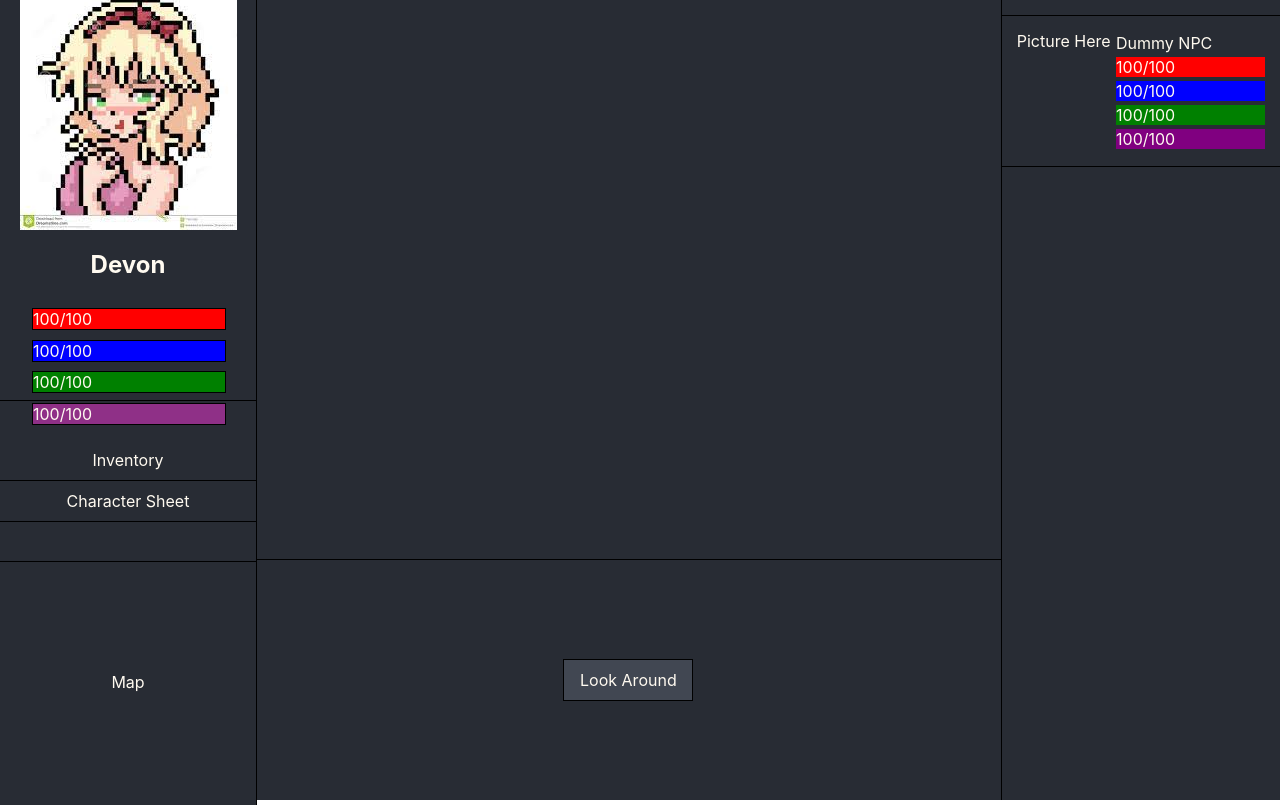
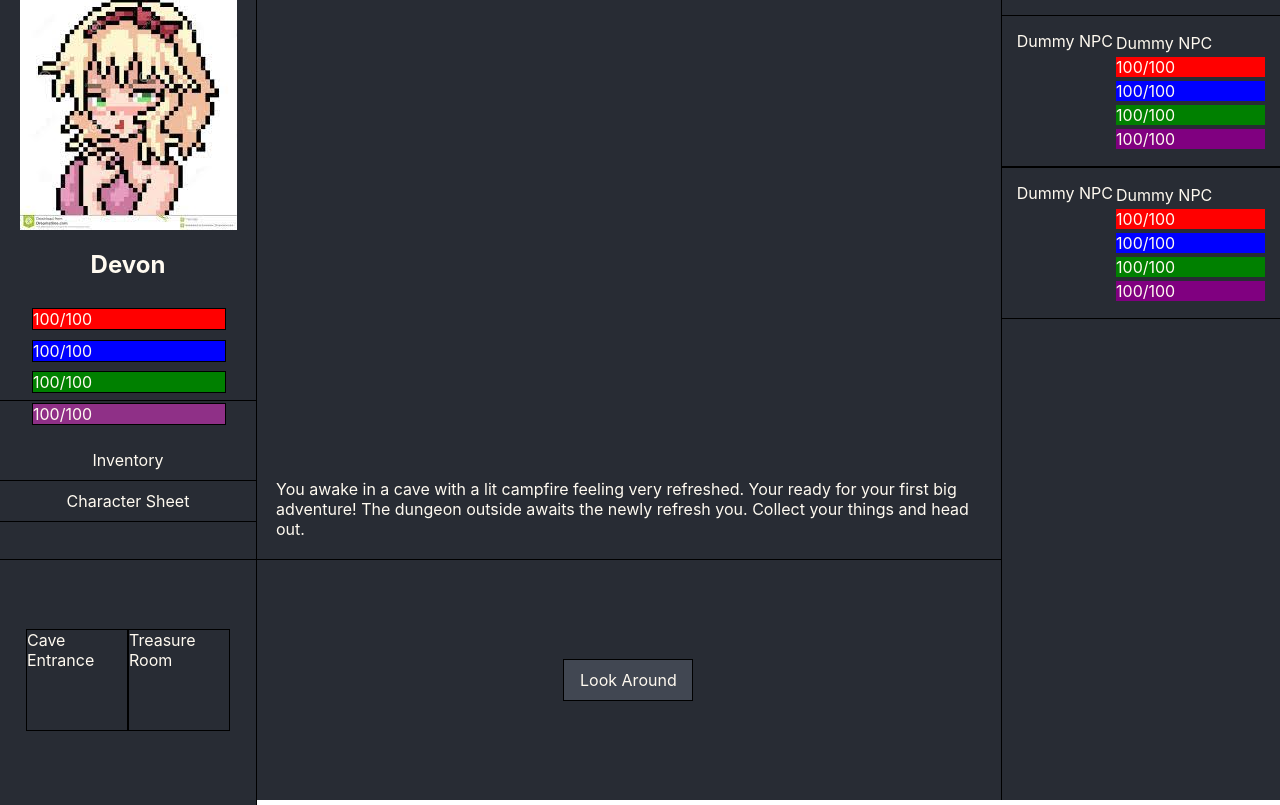
Before and after one commit to Ningauble479/ReactGame, a React app in the folder cli/: page / in a window 1280 px wide. Shown: the top 805 px of the page. Built offline with nearby package versions, Linux system fonts and the light colour scheme.

Commit message:
added npcs and map framework

```diff
--- a/cli/src/Items/Weapons.js
+++ b/cli/src/Items/Weapons/Weapons.js
@@ -1,5 +1,5 @@
 import { useContext } from "react"
-import { CurrentBattleContext } from "../context/CurrentBattle"
+import { CurrentBattleContext } from "../../context/CurrentBattle"
 
 
 const SplinteringSwing = () => {
@@ -16,6 +16,7 @@ const SplinteringSwing = () => {
             } else {
                 currentEnemiesArr[i].hp = currentEnemiesArr[i].hp - 4
                 setCurrentEnemies(currentEnemiesArr)
+                //what
             }
         }
     })
--- a/cli/src/context/Character.js
+++ b/cli/src/context/Character.js
@@ -12,10 +12,45 @@ export const CharacterArea = ({children}) => {
     const [horny, setHorny] = useState(100);
     const [name, setName] = useState("Devon");
 
+    const maxStats = (stats) => {
+        for(let i = 0; i < stats.length; i++){
+            switch(stats[i]) {
+                case "Health":
+                    setHealth(100);
+                    break;
+                case "Stamina":
+                    setStamina(100);
+                    break;
+                case "Mana":
+                    setMana(100)
+                    break;
+                case "Horny":
+                    setHorny(100);
+                    break;
+                default:
+                    console.log("No stat given to maxStat or unkown stat given to maxStat. maxStat requires a stat.")
+                    break;
+            }
+        }
+    }
+
+    const state = {
+        health,
+        setHealth,
+        stamina,
+        setStamina,
+        mana,
+        setMana,
+        horny,
+        setHorny,
+        name,
+        setName,
+        maxStats
+    }
 
     //Normally you wrap whatever your trying to pass your context to with this. Doing it this way stops us from rewriting all the values multiple times.
     return (
-        <CharacterContext.Provider value={{health, setHealth, stamina, setStamina, mana, setMana, horny, setHorny, name, setName}}>
+        <CharacterContext.Provider value={state}>
             {children}
         </CharacterContext.Provider>
     )
--- a/cli/src/context/GameState.js
+++ b/cli/src/context/GameState.js
@@ -1,6 +1,6 @@
 import { createContext, useContext, useEffect, useState} from 'react'
 import { StoryContext } from './Story'
-import { StartActions, StartScene } from '../scenes/Start.js'
+import { StartActions } from '../scenes/Start.js'
 //This creates our context. React requires this to function and its also what we will be calling from other functions
 export const GameStateContext = createContext("")
 
@@ -11,18 +11,23 @@ export const GameStateArea = ({children}) => {
     const [currentAction, setCurrentAction] = useState(<StartActions/>);
     const [location, setLocation] = useState("Start");
     const [currentPage, setCurrentPage] = useState();
+    const [scene, setScene] = useState({})
 
-    const {leftStart} = useContext(StoryContext)
-
-    useEffect(()=>{
-        if(!leftStart){
-            setCurrentPage(<StartScene/>);
-        }
-    },[])
-
+    const state = {
+        doing,
+        setDoing,
+        currentAction,
+        setCurrentAction,
+        location,
+        setLocation,
+        currentPage,
+        setCurrentPage,
+        scene,
+        setScene
+    }
     //Normally you wrap whatever your trying to pass your context to with this. Doing it this way stops us from rewriting all the values multiple times.
     return (
-        <GameStateContext.Provider value={{doing, setDoing, currentAction, setCurrentAction, location, setLocation, currentPage, setCurrentPage}}>
+        <GameStateContext.Provider value={state}>
             {children}
         </GameStateContext.Provider>
     )
--- a/cli/src/context/Inventory.js
+++ b/cli/src/context/Inventory.js
@@ -1,14 +1,19 @@
-import { createContext, useState} from 'react'
+import { createContext, useContext, useState} from 'react'
+import { TextContext } from './Text'
 
 //This creates our context. React requires this to function and its also what we will be calling from other functions
 export const InventoryContext = createContext("")
+
+export const useInventoryContext = ( ) => {
+    return useContext(InventoryContext)
+}
 
 //Use this as a react component. Whatever you wrap with this will have access to all of the values within.
 export const InventoryArea = ({children}) => {
     //These are our context states. This is our actual inventory
     const [inventory, setInventory] = useState([]);
     const [active, setActive] = useState(false);
-
+    const {textArray, setTextArray} = useContext(TextContext)
     const addItem = (item) => {
         //Copy our inventory array
         let inventoryArr = inventory;
@@ -20,7 +25,7 @@ export const InventoryArea = ({children}) => {
                 //Add to inventory (Remember thanks to state we dont want to mutate the original. So instead we create a new array, edit that one and then replace the original)
                 inventoryArr[i].amount = inventoryArr[i].amount + 1;
                 //Set the inventory array
-                setInventory(inventoryArr);
+                setInventory([...inventoryArr]);
                 //Let the find function know we found our item
                 return true;
             }
@@ -30,11 +35,21 @@ export const InventoryArea = ({children}) => {
             //Add the item to the state array(We use concat so that we can return a new array instead of mutating the original)
             setInventory(inventory.concat(item))
         }
+        console.log(textArray)
+        setTextArray(textArray.concat(`You add 1 ${item.name} to your inventory`))
 
+    }
+
+    const state = {
+        inventory,
+        setInventory,
+        active,
+        setActive,
+        addItem
     }
     //Normally you wrap whatever your trying to pass your context to with this. Doing it this way stops us from rewriting all the values multiple times.
     return (
-        <InventoryContext.Provider value={{inventory, setInventory, active, setActive, addItem}}>
+        <InventoryContext.Provider value={state}>
             {children}
         </InventoryContext.Provider>
     )
--- /dev/null
+++ b/cli/src/context/Map.js
@@ -0,0 +1,26 @@
+import { createContext, useContext, useState} from 'react'
+
+//This creates our context. React requires this to function and its also what we will be calling from other functions
+export const MapContext = createContext("")
+
+export const useMapContext = ( ) => {
+    return useContext(MapContext)
+}
+
+//Use this as a react component. Whatever you wrap with this will have access to all of the values within.
+export const MapArea = ({children}) => {
+    //These are our context states. This is our actual Map
+    const [mapOpen, setMapOpen] = useState(false);
+
+
+    const state = {
+        mapOpen,
+        setMapOpen,
+    }
+    //Normally you wrap whatever your trying to pass your context to with this. Doing it this way stops us from rewriting all the values multiple times.
+    return (
+        <MapContext.Provider value={state}>
+            {children}
+        </MapContext.Provider>
+    )
+}
--- a/cli/src/context/NPC.js
+++ b/cli/src/context/NPC.js
@@ -6,39 +6,19 @@ export const NPCContext = createContext("")
 //Use this as a react component. Whatever you wrap with this will have access to all of the values within.
 export const NPCArea = ({children}) => {
     //These are our context states. This is all the info needed for our character
-    const [NPCArray, setNPCArray] = useState([
-        {
-            name: 'Dummy NPC',
-            health: 100,
-            mana: 100,
-            stamina: 100,
-            horny: 100,
-            dead: false,
-            selected: false,
-            id: 1
-        }
-    ]);
+    const [nPCArray, setNPCArray] = useState([]);
+    const [selectedNPC, setSelectedNPC] = useState(0)
 
-    const selectNPC = (npcID) => {
-
-        let npcArray = NPCArray;
-
-        let npcFound = npcArray.find((npc, i)=>{
-
-            if(npc.id === npcID){
-                console.log("FOUND IT")
-                npcArray[i].selected = true
-
-                setNPCArray(npcArray)
-
-                return true
-            }
-        })
+    const state = {
+        nPCArray,
+        setNPCArray,
+        selectedNPC,
+        setSelectedNPC
     }
 
     //Normally you wrap whatever your trying to pass your context to with this. Doing it this way stops us from rewriting all the values multiple times.
     return (
-        <NPCContext.Provider value={{NPCArray, setNPCArray, selectNPC}}>
+        <NPCContext.Provider value={state}>
             {children}
         </NPCContext.Provider>
     )
--- a/cli/src/context/Text.js
+++ b/cli/src/context/Text.js
@@ -9,9 +9,7 @@ export const TextArea = ({children}) => {
     const [textArray, setTextArray] = useState([]);
 
     const addToTextArray = (text) => {
-        const startArray = textArray
-        startArray.push(text)
-        setTextArray(startArray)
+        setTextArray(textArray.concat(text))
     }
 
     //Normally you wrap whatever your trying to pass your context to with this. Doing it this way stops us from rewriting all the values multiple times.
--- /dev/null
+++ b/cli/src/pages/Map.js
@@ -0,0 +1,124 @@
+import { useContext, useEffect, useState } from "react"
+import { useMapContext } from "../context/Map"
+import '../styles/Map/Main.css'
+import { TextContext } from "../context/Text"
+import { ActionButton } from "../components/ActionButton"
+import { Action } from "@remix-run/router"
+import { CharacterContext } from "../context/Character"
+
+const openChest = () => {
+    console.log("test")
+
+}
+
+
+export const MapPanel = () => {
+    const {mapOpen, setMapOpen} = useMapContext()
+    const [mapRows, setMapRows] = useState([])
+    const [mapRooms, setMapRooms] = useState([])
+    const [chestsOpened, setChestsOpened] = useState([])
+    const {textArray, addToTextArray} = useContext(TextContext)
+
+
+    const RoomObj = (edit) => {
+        const defaultSpecial = () => {
+            addToTextArray("What")
+        }
+
+        let room = {
+            name: "A room",
+            entrance: false,
+            exitNorth: "none",
+            exitWest: "none",
+            exitSouth: "none",
+            exitEast: "none",
+            visited: false,
+            enemies: false,
+            theme: "default",
+            enteringText: "You have entered a new room",
+            specialActions: <ActionButton action={defaultSpecial} name={"Default"}/>,
+            roomDesc: "A room with no special attributes",
+            id: !mapRooms.isArray ? 1 : mapRooms.length
+
+        }
+        room = {
+            edit
+        }
+        return room
+    }
+
+
+    const Campfire = () => {
+        const {maxStats} = useContext(CharacterContext)
+        maxStats("Health", "Mana", "Stamina")
+    }
+
+    const checkChest = (id) => {
+        if(chestsOpened?.includes(id)){return false}
+        return true
+    }
+
+    const startingCave = [
+        {
+            name: "Cave Entrance",
+            entrance: true,
+            exitNorth: "Entrance",
+            exitSouth: "Door",
+            visited: true,
+            enemies: false,
+            theme: "Cave",
+            enteringText: "You have entered the cave in the mountain. Your adventure begins here.",
+            specialActions: <ActionButton action={Campfire()} name="Rest at campfire"/>,
+            roomDesc: "The entrance to the cave. You can hear a storm raging outside."
+        },
+        {
+            name: "Treasure Room",
+            exitEast: "Door",
+            visited: false,
+            enemies: true,
+            theme: "Cave",
+            chestOpened: false,
+            enteringText: "There is a small treasure chest in the room. It looks to be openable.",
+            specialActions: <ActionButton action={openChest({size: 'small', level: "1", id: 1})} name="Rest at campfire" conditions={checkChest(1)}/>,
+            roomDesc: "This is a treasure room"
+        }
+
+    ]
+
+
+    const createMap = (Map) => {
+        const roomArray = []
+        startingCave.forEach(room => {
+            roomArray.pop(RoomObj(room, roomArray))
+            console.log(roomArray)
+        });
+        setMapRooms(roomArray)
+    }
+
+    useEffect(()=>{
+        createMap(startingCave)
+    },[])
+
+
+
+    const Room = ({room}) => {
+        return(
+        <div className="RoomSmall">
+            {
+                room.name
+            }
+        </div>
+        )
+    }
+
+    return (
+    <div className={mapOpen ? "MapContainer-Full" : "MapContainer-Mini"} onClick={()=>{mapOpen ? setMapOpen(false) : setMapOpen(true)}}>
+
+        {startingCave.map((room)=>{
+                    return(
+                        <Room room={room}/>
+                    )
+                })}
+    </div>
+    )
+}
--- a/cli/src/pages/UI/InfoPanel.jsx
+++ b/cli/src/pages/UI/InfoPanel.jsx
@@ -5,6 +5,7 @@ import characterPortrait from '../../pictures/Character/Placeholder.jpg'
 import { MenuContext } from '../../context/menuContext'
 import { Inventory } from '../menu/Inventory'
 import { CharacterSheet } from '../menu/CharacterSheet'
+import { MapPanel } from '../Map'
 
 //Main Info Panel Component. This will house things like our character card/Health and buttons to take you to different in game menus.
 export const InfoPanel = () => {
@@ -85,8 +86,7 @@ export const InfoPanel = () => {
                     }
                 </div>
                 <div className='miniMap'>
-                    Map
-
+                    <MapPanel/>
                 </div>
             </div>
             <div className='menu'>
--- a/cli/src/pages/UI/NPCPanel.jsx
+++ b/cli/src/pages/UI/NPCPanel.jsx
@@ -1,17 +1,22 @@
-import { useContext } from 'react'
+import { useContext, useEffect } from 'react'
 import '../../styles/UI/NPCPanel.css'
 import { NPCContext } from '../../context/NPC'
 
 
 
+
+
+
+//The text panel will hold all of our text. We will be mainly telling our story through here.
+export const NPCPanel = () => {
+    const {nPCArray, selectNPC, selectedNPC, setSelectedNPC} = useContext(NPCContext)
     const NPCBox = ({npc}) => {
-
-    const { selectNPC } = useContext(NPCContext)
-    console.log(npc.selected)
         return (
-        <div className={`NPCPanel-NPCBox ${npc.selected ? 'selected' : null}`} onClick={()=>{selectNPC(npc.id)}}>
+            <div className={npc.id === selectedNPC ? 'selected NPCPanel-NPCBox' : 'NPCPanel-NPCBox'} onClick={()=>{
+                setSelectedNPC(npc.id)
+                }}>
                 <div className='image'>
-                Picture Here
+                    {npc.name}
                 </div>
                 <div className='info'>
                     <div>{npc.name}</div>
@@ -30,18 +35,12 @@ const NPCBox = ({npc}) => {
                     <div className={"bar"}style={{background: 'purple', width: `${npc.horny}%`}}>
                             {npc.horny}/100
                     </div>
-
                 </div>
-
             </div>
         )
     }
 
-
-//The text panel will hold all of our text. We will be mainly telling our story through here.
-export const NPCPanel = () => {
-    const {NPCArray} = useContext(NPCContext)
-    if(!NPCArray || NPCArray.length === 0){
+    if(!nPCArray || nPCArray.length === 0){
         return (
             <div className='NPCPanel-Container'>
                 No NPCS in your scene!
@@ -51,7 +50,7 @@ export const NPCPanel = () => {
 
     return (
         <div className='NPCPanel-Container'>
-            {NPCArray.map((npc, key)=>{return <NPCBox npc={npc}/>})}
+            {nPCArray.map((npc)=>{return <NPCBox npc={npc} />})}
         </div>
     )
 }
--- a/cli/src/pages/menu/Inventory.js
+++ b/cli/src/pages/menu/Inventory.js
@@ -1,11 +1,12 @@
-import { useContext } from "react"
-import { InventoryContext } from "../../context/Inventory"
+import { useEffect } from "react"
+import { useInventoryContext } from "../../context/Inventory"
 import '../../styles/Menus/Inventory.css'
+import { WoodenSword } from "../../Items/Weapons/Weapons"
 
 
 
 export const Inventory = () => {
-    const {inventory} = useContext(InventoryContext)
+    const {inventory, addItem} = useInventoryContext()
 
     const itemTypes = ['Head', 'Body', 'Hands', 'Feet', 'Weapons', 'Protective', 'Special']
     const ItemType = ({name}) => {
@@ -15,9 +16,10 @@ export const Inventory = () => {
             </div>
         )
     }
-
+    useEffect(()=>{
+        console.log("what")
+    },[inventory])
     const ItemRow = ({item}) => {
-        console.log(item.item)
         return (
             <div className="ItemRow">
                 <div className="StatBox">{item.name}</div>
@@ -49,6 +51,9 @@ export const Inventory = () => {
                     <div className="StatBox">Value</div>
                     <div className="StatBox">Value Total</div>
                 </div>
+                <div>
+                    <button onClick={()=>addItem(WoodenSword())}></button>
+                </div>
                 <div className="ItemView">
                     {inventory.map((item)=>{return <ItemRow item={item}/>})}
                 </div>
--- a/cli/src/scenes/Start.js
+++ b/cli/src/scenes/Start.js
@@ -3,37 +3,58 @@ import StartGif from '../pictures/Scenes/Start.gif'
 import { TextContext } from '../context/Text'
 import { ActionButton } from '../components/ActionButton'
 import { InventoryContext } from '../context/Inventory'
-import { WoodenSword } from '../Items/Weapons'
+import { WoodenSword } from '../Items/Weapons/Weapons'
+import { NPCContext } from '../context/NPC'
+import { GameStateContext } from '../context/GameState'
+
+const startingNPC = {
+    name: 'Dummy NPC',
+    health: 100,
+    mana: 100,
+    stamina: 100,
+    horny: 100,
+    dead: false,
+    selected: false,
+    id: 1
+}
+
+const startingNPC2 = {
+    name: 'Dummy NPC',
+    health: 100,
+    mana: 100,
+    stamina: 100,
+    horny: 100,
+    dead: false,
+    selected: false,
+    id: 2
+}
 
 
-export const StartScene = () => {
-    const {setTextArray} = useContext(TextContext)
+
+export const StartActions = () => {
+    const {textArray, setTextArray, addToTextArray} = useContext(TextContext)
+    const {nPCArray, setNPCArray} = useContext(NPCContext)
+    const {active, setActive, inventory, setInventory, addItem} = useContext(InventoryContext)
+    const {scene, setScene} = useContext(GameStateContext)
+    const findAnExit = () => {
+        addToTextArray("You find an exit.")
+        addItem(WoodenSword())
+        setTextArray(textArray.concat("You look around and find your pack with a few items. You put it on and place the items in your bag.", "1 Wooden Sword added to your inventory.", "1 health potion added to your inventory", "1 hemp boots added to your inventory", "1 hemp shirt added to your inventory", "1 hemp hat added to your inventory", "1 bow added to your inventory", "10 arrows added to your inventory", "You find an exit"))
+        setActive(true)
+        setScene({exitFound: true})
+        area.exitFound = true
+    }
+
     const area = {
-        enteringText: "You awake in a cave with a lit campfire. You cant remember how you got here."
+        enteringText: "You awake in a cave with a lit campfire feeling very refreshed. Your ready for your first big adventure! The dungeon outside awaits the newly refresh you. Collect your things and head out. ",
+        lookAround: findAnExit,
+        exitFound: false
     }
     useEffect(()=>{
-
-        setTextArray([area.enteringText])
+        setTextArray(textArray.concat(area.enteringText))
+        setNPCArray(nPCArray.concat(startingNPC, startingNPC2))
+        setScene(area)
     },[])
-
-
-    return (
-        <div>
-            <img src={StartGif}/>
-        </div>
-    )
-}
-
-export const StartActions = () => {
-    const {textArray, setTextArray} = useContext(TextContext)
-    const {active, setActive, inventory, setInventory, addItem} = useContext(InventoryContext)
-
-    const specialAction = () => {
-        addItem(WoodenSword())
-        setTextArray(textArray.concat("You look around and find your pack with a few items. You put it on and place the items in your bag."))
-        setActive(true)
-
-    }
 
     const specialAction2 = () => {
         addItem(WoodenSword())
@@ -41,8 +62,8 @@ export const StartActions = () => {
 
     return (
         <div>
-            <ActionButton action={specialAction} name={"Look Around"} conditions={[!active]}/>
-            <ActionButton action={specialAction2} name={"Add Sword"} conditions={[active]}/>
+            <ActionButton action={findAnExit} name={"Look Around"} conditions={[!active]}/>
+            <ActionButton action={specialAction2} name={"Leave Cave"} conditions={[scene.exitFound]}/>
         </div>
     )
 }
--- /dev/null
+++ b/cli/src/scripts/Actions/RoomActions/Healing.js
@@ -0,0 +1,2 @@
+import { useContext } from "react"
+import { CharacterContext } from "../../../context/Character"
--- /dev/null
+++ b/cli/src/styles/Map/Main.css
@@ -0,0 +1,42 @@
+.MapContainer-Full {
+    display: flex;
+    justify-content: center;
+    align-items: center;
+    width: 100vw;
+    height: 100vh;
+    z-index: 999;
+    position: fixed;
+    bottom: 0;
+    left: 0;
+    background-color: #282C34;
+    transition: height .1s, width .1s;
+}
+
+.MapContainer-Mini {
+    display: flex;
+    justify-content: center;
+    align-items: center;
+    width: 20vw;
+    height: 30vh;
+    z-index: 0;
+    position: fixed;
+    bottom: 0;
+    left: 0;
+    background-color: #282C34;
+    transition: height .1s, width .1s;
+    border-top: 1px solid black;
+}
+
+.MapContainer-Full .RoomSmall {
+    width: 250px;
+    height: 250px;
+    transition: height .5s, width .5s;
+    border: 1px solid black;
+}
+
+.MapContainer-Mini .RoomSmall {
+    width: 100px;
+    height: 100px;
+    transition: all 5s;
+    border: 1px solid black;
+}
--- a/cli/src/styles/UI/CenterAction.css
+++ b/cli/src/styles/UI/CenterAction.css
@@ -14,11 +14,15 @@
 .CenterAction-SceneContainer {
     width: 100%;
     height: 70vh;
+    display: flex;
+    flex-direction: column;
+    justify-content: flex-end;
+    align-items: center;
+    overflow-y: scroll;
 }
 
 .CenterAction-SceneContainer div {
-    height: 100%;
-    width: 100%;
+    margin: 20px
 }
 
 .CenterAction-SceneContainer img {
```
Also changed, not shown: cli/src/index.js (+5 -2 lines), cli/src/Items/Weapons/Arrows.js (added), cli/src/Items/Weapons/Bows.js (added). Lines whose indentation alone changed are shown as unchanged.
